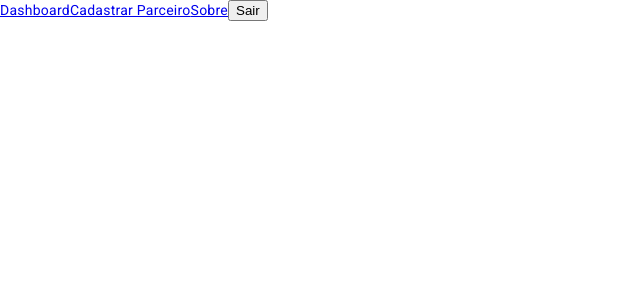
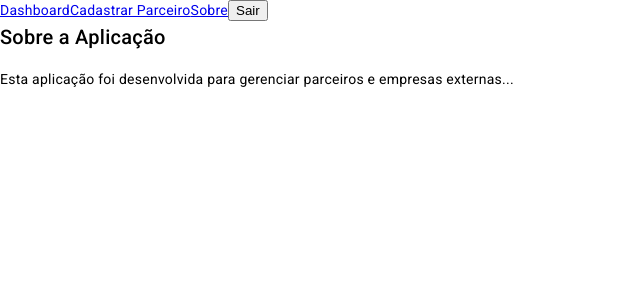
Before and after one commit to albsondev/teste-front-teddy-open-finance, an Angular app in the folder partners-angular/: page /about in a window 1280 px wide. Before the commit this address led to /. Shown: the top 300 px of the page, without its empty margins (0-640 px from the left). Built offline with nearby package versions, Linux system fonts and the light colour scheme.

Commit message:
fix bugs routing + component About

```diff
--- a/partners-angular/src/app/app-routing.module.ts
+++ b/partners-angular/src/app/app-routing.module.ts
@@ -3,13 +3,15 @@ import { RouterModule, Routes } from '@angular/router';
 import { LoginComponent } from './components/login/login.component';
 import { DashboardComponent } from './components/dashboard/dashboard.component';
 import { AddPartnerComponent } from './components/add-partner/add-partner.component';
+import { AboutComponent } from './components/about/about.component';
 
 const routes: Routes = [
   { path: '', redirectTo: '/login', pathMatch: 'full' },
   { path: 'login', component: LoginComponent },
   { path: 'dashboard', component: DashboardComponent },
   { path: 'add-partner', component: AddPartnerComponent },
-  { path: 'add-partner', component: AddPartnerComponent }
+  { path: 'add-partner', component: AddPartnerComponent },
+  { path: 'about',  component: AboutComponent }
 ];
 
 @NgModule({
--- a/partners-angular/src/app/app.component.ts
+++ b/partners-angular/src/app/app.component.ts
@@ -1,4 +1,5 @@
 import { Component } from '@angular/core';
+import { Router } from '@angular/router';
 
 @Component({
   selector: 'app-root',
@@ -6,12 +7,13 @@ import { Component } from '@angular/core';
   styleUrls: ['./app.component.css']
 })
 export class AppComponent {
-  [x: string]: any;
   title = 'partners-angular';
+
+  constructor(private router: Router) {}
 
   logout() {
     localStorage.removeItem('username');
     document.cookie = 'username=; path=/; expires=Thu, 01 Jan 1970 00:00:00 GMT';
-    this['router'].navigate(['/login']);
+    this.router.navigate(['/login']);
   }
 }
--- a/partners-angular/src/app/components/about/about.component.html
+++ b/partners-angular/src/app/components/about/about.component.html
@@ -1 +1,4 @@
-<p>about works!</p>
+<div>
+    <h2>Sobre a Aplicação</h2>
+    <p>Esta aplicação foi desenvolvida para gerenciar parceiros e empresas externas...</p>
+  </div>
--- a/partners-angular/src/app/components/dashboard/dashboard.component.ts
+++ b/partners-angular/src/app/components/dashboard/dashboard.component.ts
@@ -1,4 +1,5 @@
 import { Component, OnInit } from '@angular/core';
+import { Router } from '@angular/router';
 import { PartnerService } from '../../services/partner.service';
 
 @Component({
@@ -7,10 +8,8 @@ import { PartnerService } from '../../services/partner.service';
   styleUrls: ['./dashboard.component.scss']
 })
 export class DashboardComponent implements OnInit {
-  [x: string]: any;
   partners: any[] = [];
-
-  constructor(private partnerService: PartnerService) {}
+  constructor(private partnerService: PartnerService, private router: Router) {}
 
   ngOnInit(): void {
     this.loadPartners();
@@ -32,6 +31,6 @@ export class DashboardComponent implements OnInit {
   logout() {
     localStorage.removeItem('username');
     document.cookie = 'username=; path=/; expires=Thu, 01 Jan 1970 00:00:00 GMT';
-    this['router'].navigate(['/login']);
+    this.router.navigate(['/login']);
   }
 }
```
